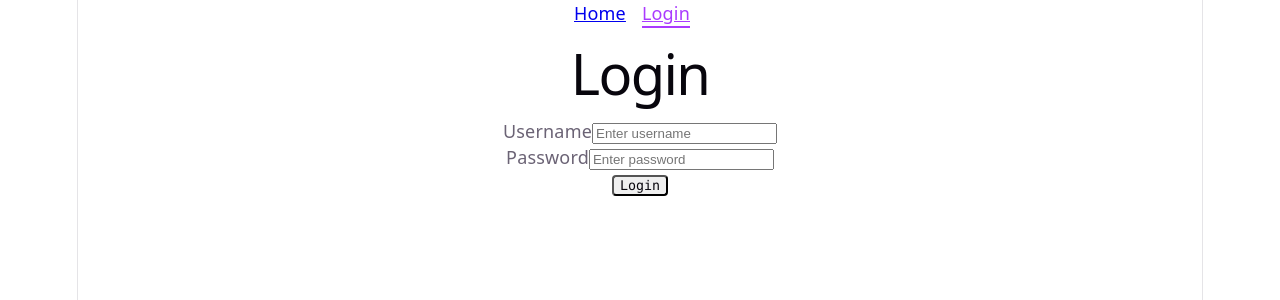
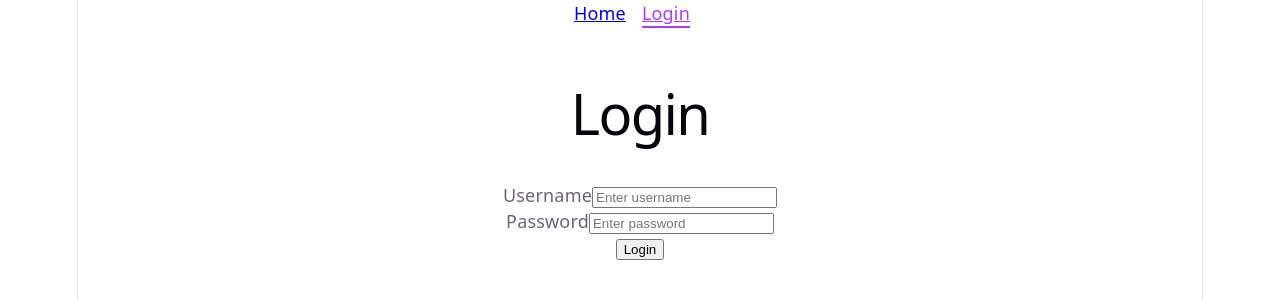
Before and after one commit to trulio2/Templates, a React (Vite) app in the folder React/: page /login in a window 1280 px wide. Shown: the top 300 px of the page. Built offline with nearby package versions, Linux system fonts and the light colour scheme.

Commit message:
fix styles

```diff
--- a/React/src/index.css
+++ b/React/src/index.css
@@ -111,3 +111,13 @@ code {
   padding: 4px 8px;
   background: var(--code-bg);
 }
+
+#center {
+  flex: 1;
+  display: flex;
+  flex-direction: column;
+  align-items: center;
+  justify-content: center;
+  padding: 40px 20px;
+  gap: 24px;
+}
--- a/React/src/views/pages/cats/Cats.tsx
+++ b/React/src/views/pages/cats/Cats.tsx
@@ -39,10 +39,16 @@ function Cats() {
         <span>
           {catsService.userName()} has {cats} {cats !== 1 ? 'cats' : 'cat'}
         </span>
-        <button className="counter" onClick={() => addCat()}>
+        <button
+          className="text-[var(--accent)] bg-[var(--accent-bg)] border-2 border-transparent rounded-md px-2.5 py-1.5 text-sm transition-colors duration-300 mb-6 hover:border-[var(--accent-border)] focus-visible:outline-2 focus-visible:outline-[var(--accent)] focus-visible:outline-offset-2"
+          onClick={() => addCat()}
+        >
           Add Cat
         </button>
-        <button className="counter" onClick={() => removeCat()}>
+        <button
+          className="text-[var(--accent)] bg-[var(--accent-bg)] border-2 border-transparent rounded-md px-2.5 py-1.5 text-sm transition-colors duration-300 mb-6 hover:border-[var(--accent-border)] focus-visible:outline-2 focus-visible:outline-[var(--accent)] focus-visible:outline-offset-2"
+          onClick={() => removeCat()}
+        >
           Remove Cat
         </button>
       </section>
--- a/React/src/views/pages/login/Login.tsx
+++ b/React/src/views/pages/login/Login.tsx
@@ -68,7 +68,10 @@ function Login() {
 
           {error && <p className="text-red-500 text-sm m-0">{error}</p>}
 
-          <button className="counter" type="submit">
+          <button
+            type="submit"
+            className="px-4 py-2 bg-[var(--accent)] text-white border-none rounded-md cursor-pointer font-[var(--mono)] text-base transition-colors duration-200 hover:opacity-90 focus:outline-none focus:ring-2 focus:ring-[var(--accent)] focus:ring-offset-2"
+          >
             Login
           </button>
         </form>
```
